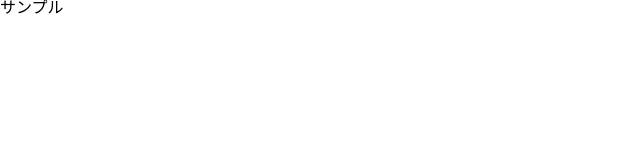
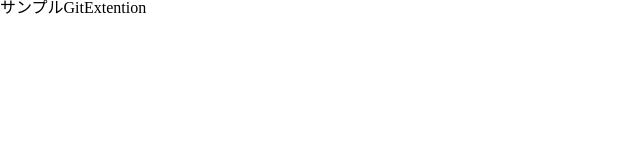
Before and after one commit to studio2x/HTML, a plain HTML site: page index.html in a window 1280 px wide. Shown: the whole page, without its empty margins (0-640 px from the left). Drawn offline with Linux system fonts and the light colour scheme.

Commit message:
Extentionから

```diff
--- a/index.html
+++ b/index.html
@@ -10,7 +10,7 @@
 </head>
 <body>
 
-サンプル
+サンプルGitExtention
 
 <!-- js -->
 <script src="common/js/jquery-1.10.2.min.js"></script>
```
